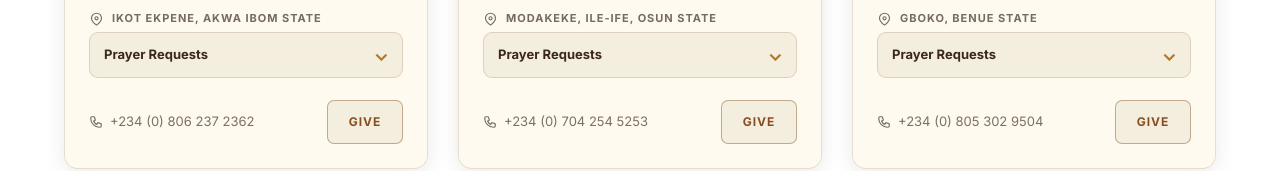
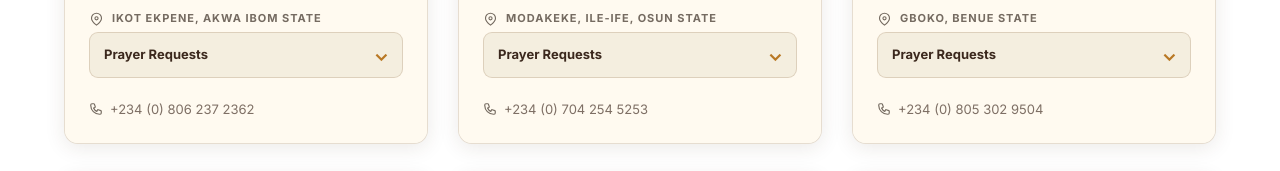
Before and after one commit to PAD-934/Pathfinder-Baptist-Church-Missions---Landing-Page, a plain HTML site: page index.html in a window 1280 px wide. Shown: the part 2375-2546 px from the top of the page. Drawn offline with nearby package versions, Linux system fonts and the light colour scheme; a web font is replaced by a local one.

Commit message:
removing give button in cards

```diff
--- a/script.js
+++ b/script.js
@@ -548,7 +548,6 @@ document.addEventListener("DOMContentLoaded", () => {
           ${prayerBlock()}
           <div class="missionary-actions">
             <span class="missionary-phone"><svg width="14" height="14" fill="none" stroke="currentColor" stroke-width="2" viewBox="0 0 24 24" aria-hidden="true"><path d="M3 5a2 2 0 012-2h3.28a1 1 0 01.948.684l1.498 4.493a1 1 0 01-.502 1.21l-2.257 1.13a11.042 11.042 0 005.516 5.516l1.13-2.257a1 1 0 011.21-.502l4.493 1.498a1 1 0 01.684.949V19a2 2 0 01-2 2h-1C9.716 21 3 14.284 3 6V5z"/></svg><span>${missionary.phone}</span></span>
-            <button class="missionary-give-btn" data-scroll-give>Give</button>
           </div>
         </div>
       </article>
@@ -672,10 +671,6 @@ document.addEventListener("DOMContentLoaded", () => {
       document.getElementById(id)?.addEventListener("click", scrollToGive);
     },
   );
-  document.addEventListener("click", (event) => {
-    if (event.target.closest("[data-scroll-give]")) scrollToGive();
-  });
-
   document.querySelectorAll(".tab-btn").forEach((button) => {
     button.addEventListener("click", () => {
       const target = button.getAttribute("data-tab");
--- a/style.css
+++ b/style.css
@@ -1198,28 +1198,6 @@ button {
   font-size: 12px;
   line-height: 1.4;
 }
-.missionary-give-btn {
-  flex: 0 0 auto;
-  min-width: 76px;
-  padding: 12px 18px;
-  border: 1px solid #d49a2e;
-  border-radius: 7px;
-  background: #d49a2e;
-  color: #17202c;
-  font: inherit;
-  font-size: 12px;
-  font-weight: 800;
-  letter-spacing: 0.08em;
-  text-transform: uppercase;
-  cursor: pointer;
-  transition:
-    background 0.2s ease,
-    transform 0.2s ease;
-}
-.missionary-give-btn:hover {
-  background: #e5b346;
-  transform: translateY(-1px);
-}
 .missionary-card:hover .missionary-support-btn {
   background: rgba(201, 145, 58, 0.18);
 }
@@ -1838,14 +1816,6 @@ button {
 .missionary-contact-note {
   color: #756b61;
 }
-.missionary-give-btn {
-  border-color: var(--border-hi);
-  background: #f4eedf;
-  color: #8a4d1f;
-}
-.missionary-give-btn:hover {
-  background: #ead8bb;
-}
 .missionary-card:hover {
   box-shadow: 0 20px 50px rgba(69, 47, 31, 0.16);
 }
@@ -2096,10 +2066,6 @@ button {
     align-items: stretch;
     flex-direction: column;
     gap: 8px;
-  }
-  .missionary-give-btn {
-    width: 100%;
-    min-height: 44px;
   }
   .missionary-load-more {
     width: 100%;
```
